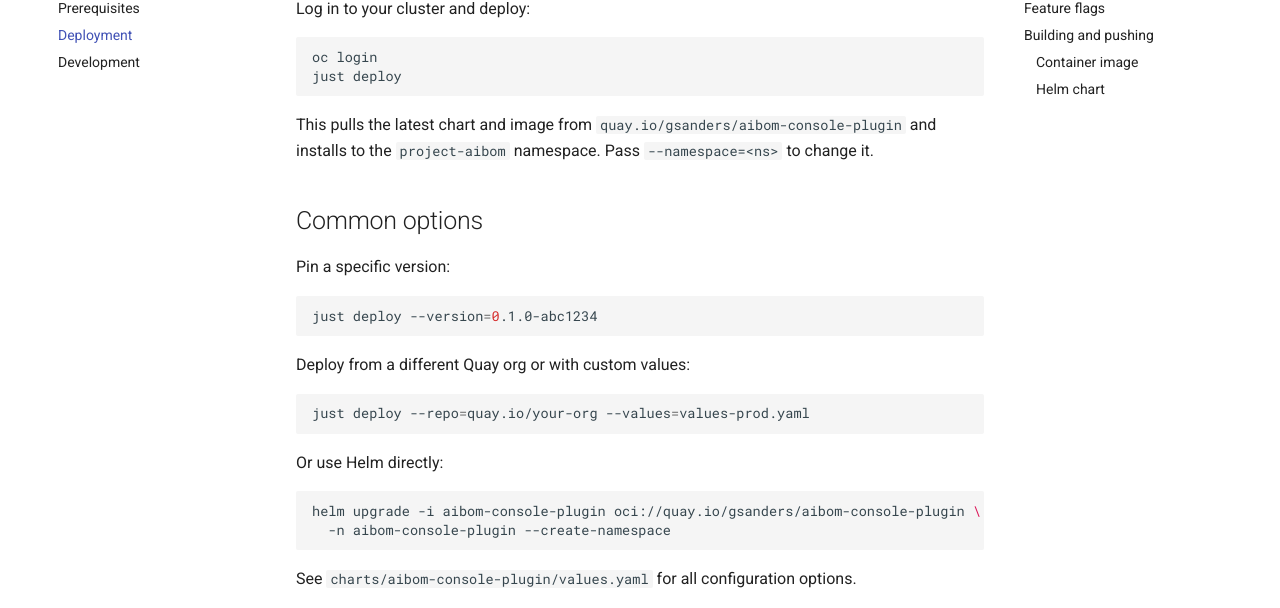
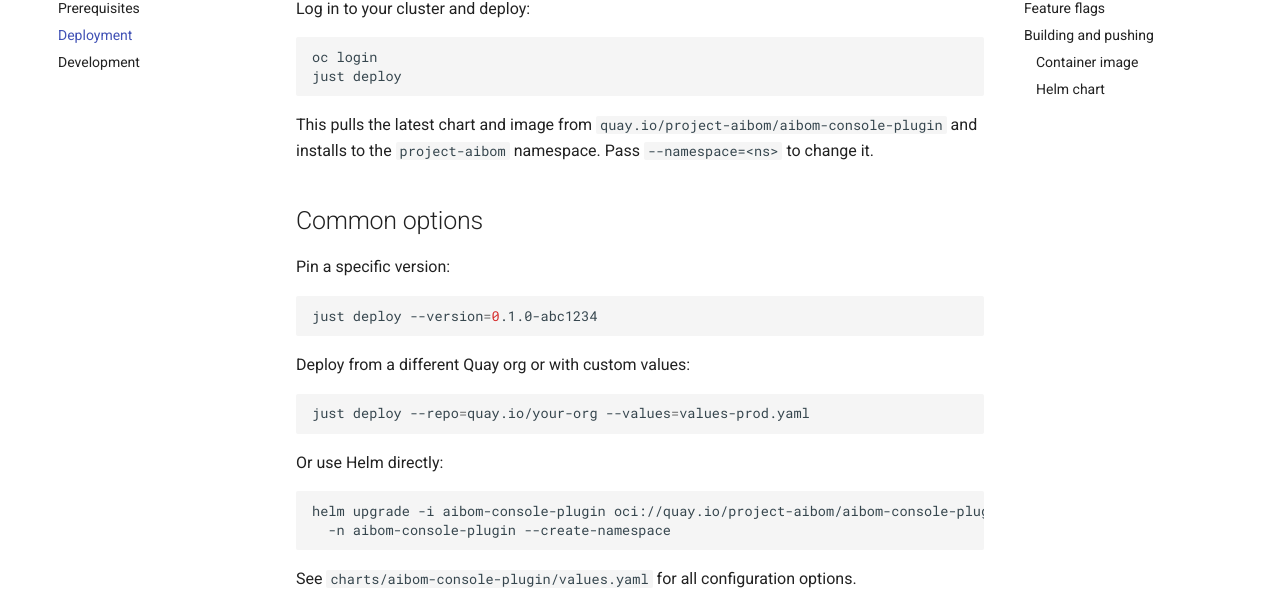
Before and after one commit to gavinsan33/aibom-console-plugin, an MkDocs documentation site: the page built from docs/guide/deployment.md, in a window 1280 px wide and 1400 px high. Shown: the part 184-792 px from the top of the window. Built offline with MkDocs 1.6.1 and Material for MkDocs 9.7.7, drawn with Linux system fonts in a browser that asks for light colours; comment, search, counter and statistics services are not loaded; some of the changed text lies outside the part shown.

Commit message:
Point docs at the quay.io/project-aibom org

````diff
--- a/docs/guide/deployment.md
+++ b/docs/guide/deployment.md
@@ -7,7 +7,7 @@ oc login
 just deploy
 ```
 
-This pulls the latest chart and image from `quay.io/gsanders/aibom-console-plugin` and installs to the `project-aibom` namespace. Pass `--namespace=<ns>` to change it.
+This pulls the latest chart and image from `quay.io/project-aibom/aibom-console-plugin` and installs to the `project-aibom` namespace. Pass `--namespace=<ns>` to change it.
 
 ## Common options
 
@@ -26,7 +26,7 @@ just deploy --repo=quay.io/your-org --values=values-prod.yaml
 Or use Helm directly:
 
 ```sh
-helm upgrade -i aibom-console-plugin oci://quay.io/gsanders/aibom-console-plugin \
+helm upgrade -i aibom-console-plugin oci://quay.io/project-aibom/aibom-console-plugin \
   -n aibom-console-plugin --create-namespace
 ```
 
@@ -59,7 +59,7 @@ oc get consoles.operator.openshift.io cluster -o json \
 For example, to turn on CSV export:
 
 ```sh
-helm upgrade -i aibom-console-plugin oci://quay.io/gsanders/aibom-console-plugin \
+helm upgrade -i aibom-console-plugin oci://quay.io/project-aibom/aibom-console-plugin \
   -n aibom-console-plugin --create-namespace --set plugin.featureFlags.csvExport=true
 ```
 
````
Also changed, not shown: README.md (+2 -2 lines), docs/guide/prerequisites.md (+1 -1 lines).
